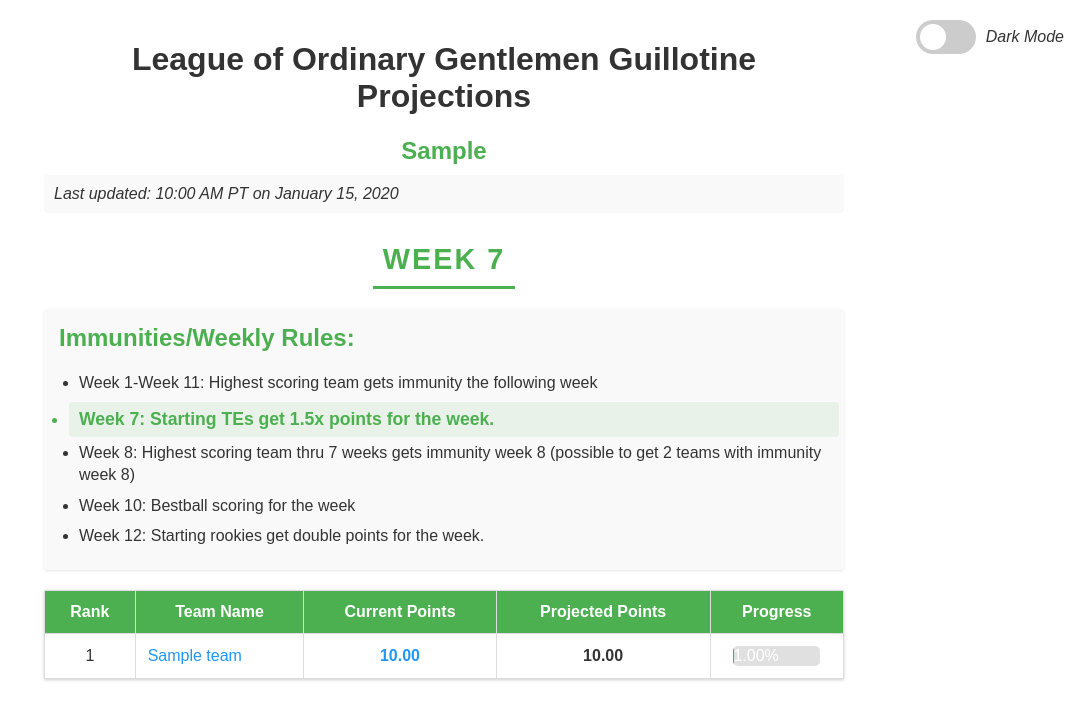
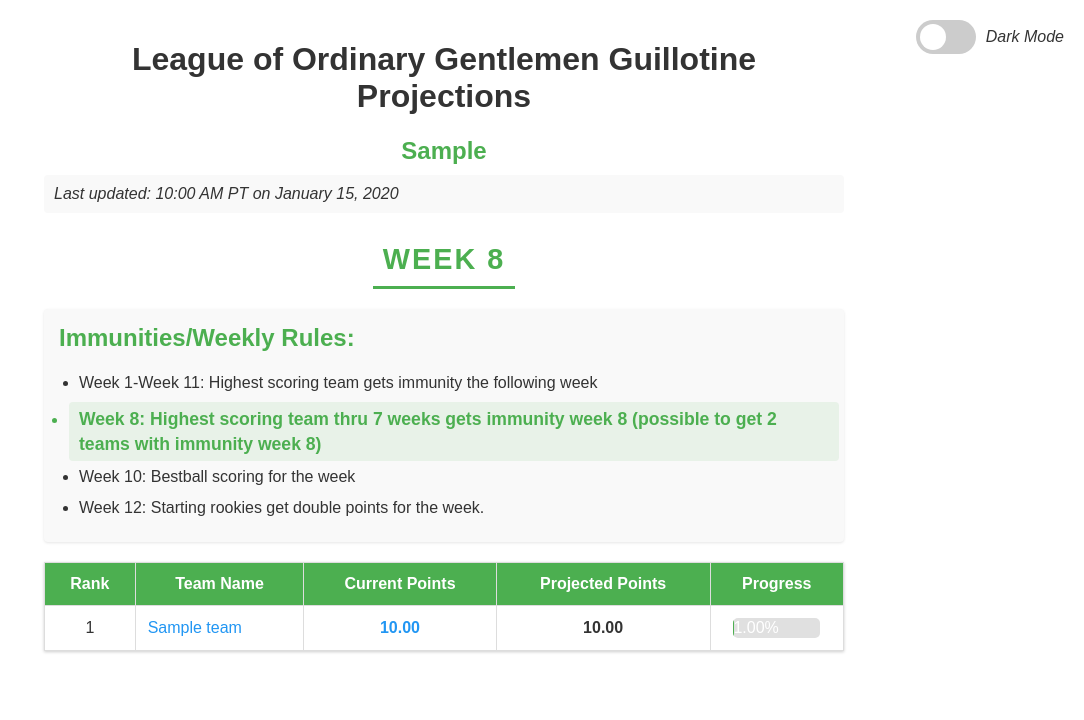
Before and after one commit to drtomaslight/LoOG-Guillotine-, a Flask app: template templates/rankings.html in a window 1280 px wide. Shown: the top 720 px of the page, without its empty margins (196-1280 px from the left). Run offline with Flask 2, Linux system fonts and the light colour scheme; the template is opened without the code that fills it: most values are stand-ins (such as "Sample title", 1, 10 or a date in 2020); data that the repository does not hold is empty.

Commit message:
Update rankings.html

```diff
--- a/templates/rankings.html
+++ b/templates/rankings.html
@@ -336,7 +336,7 @@
         Last updated: {{ last_updated.strftime('%I:%M %p PT on %B %d, %Y') }}
     </div>
 
-    <h2 class="week-title">Week 7</h2>  <!-- Added subtitle -->
+    <h2 class="week-title">Week 8</h2>  <!-- Added subtitle -->
 
     <div class="rules">
         <h2>Immunities/Weekly Rules:</h2>
@@ -344,9 +344,9 @@
             <li>Week 1-Week 11: Highest scoring team gets immunity the following week</li>
             <!-- <li>Week 1 + 2 - 1st Cut</li> -->
             <!-- <li>Week 3 + 4 - 2nd Cut</li> -->
-            <!-- <li>Week 5: Bestball scoring for the week.</li> -->
-            <li class="highlight">Week 7: Starting TEs get 1.5x points for the week.</li>
-            <li>Week 8: Highest scoring team thru 7 weeks gets immunity week 8 (possible to get 2 teams with immunity week 8)</li>
+            <!-- <li>Week 5: Bestball scoring for the week.</li>
+            <!-- <li>Week 7: Starting TEs get 1.5x points for the week.</li>  -->
+            <li  class="highlight">Week 8: Highest scoring team thru 7 weeks gets immunity week 8 (possible to get 2 teams with immunity week 8)</li>
             <li>Week 10: Bestball scoring for the week</li>
             <li>Week 12: Starting rookies get double points for the week.</li>
         </ul>
@@ -367,7 +367,8 @@
         <tbody>
             {% for team in teams %}
              <!-- Edit team with immunity-->
-            <tr {% if team.team_number == 4 %}class="highlight-row"{% endif %}>
+            <tr {% if team.team_number == 7 or team.team_number == 16 %}class="highlight-row"{% endif %}>
+             <!--<tr {% if team.team_number == 4 %}class="highlight-row"{% endif %}>-->
                 <td>{{ loop.index }}</td>
                 <td>
                     <a href="https://football.fantasysports.yahoo.com/f1/723352/{{ team.team_number }}" target="_blank">
```
